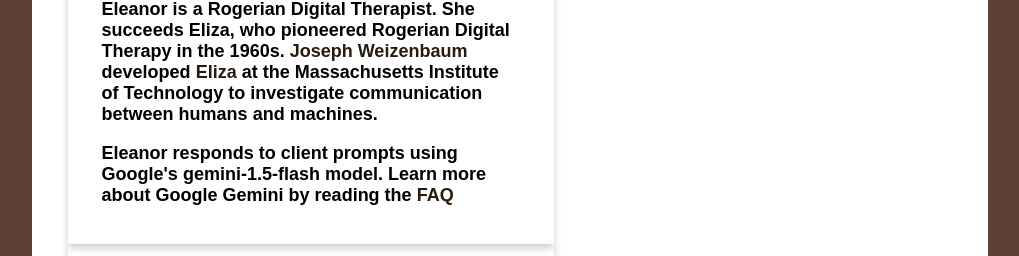
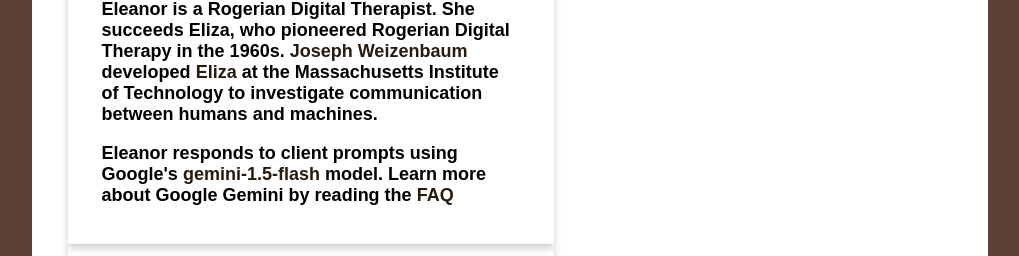
Before and after one commit to rebeccapeltz/eleanor, a React (Vite) app: page / in a window 1280 px wide. Shown: the part 914-1170 px from the top of the page, without its empty margins (130-1149 px from the left). Built offline with nearby package versions, Linux system fonts and the light colour scheme.

Commit message:
add link to gemini flash;rearrange banned words

```diff
--- a/src/functions/utils.js
+++ b/src/functions/utils.js
@@ -1,12 +1,5 @@
 // https://weam.ai/blog/imageprompt/list-of-banned-words-in-midjourney/
 export const BannedWords = {
-  shit: true,
-  piss: true,
-  fuck: true,
-  cunt: true,
-  cocksucker: true,
-  motherfucker: true,
-  tits: true,
   bloodbath: true,
   corpse: true,
   decapitate: true,
@@ -26,6 +19,13 @@
   incest: true,
   "jerk off": true,
   bondage: true,
+  shit: true,
+  piss: true,
+  fuck: true,
+  cunt: true,
+  cocksucker: true,
+  motherfucker: true,
+  tits: true
 };
 
 export function filterBannedWords(prompt) {
--- a/src/pages/Rules.jsx
+++ b/src/pages/Rules.jsx
@@ -76,8 +76,8 @@
 
               <p>
                 Eleanor responds to client prompts using Google's
-                gemini-1.5-flash model. Learn more about Google Gemini by
-                reading the{" "}
+                <a href="https://blog.google/technology/ai/google-gemini-update-flash-ai-assistant-io-2024/gemini-1.5-flash" target="_blank" rel="noreferer"> gemini-1.5-flash</a> model.
+                 Learn more about Google Gemini by reading the{" "}
                 <a
                   href="https://gemini.google.com/faq"
                   target="_blank"
```
